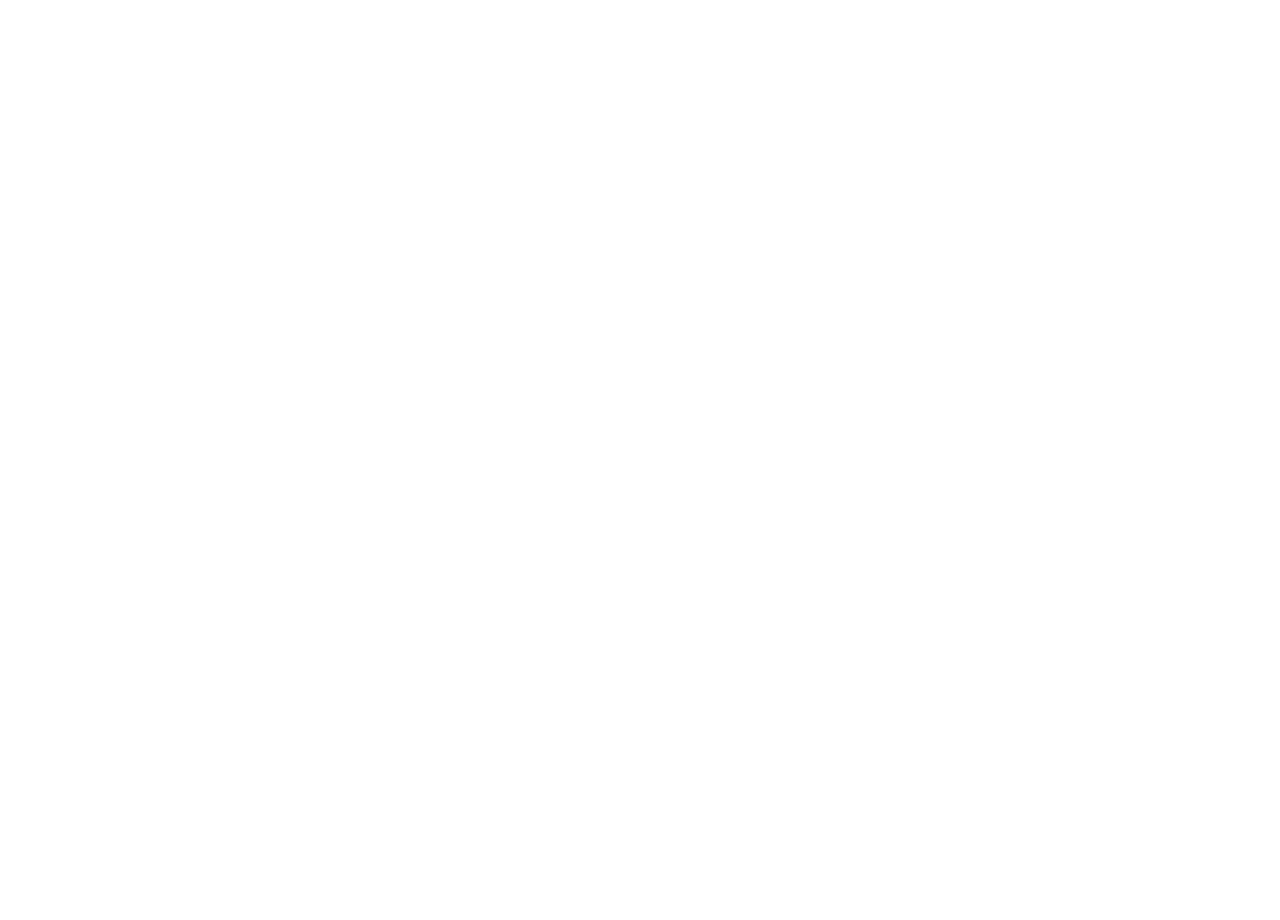
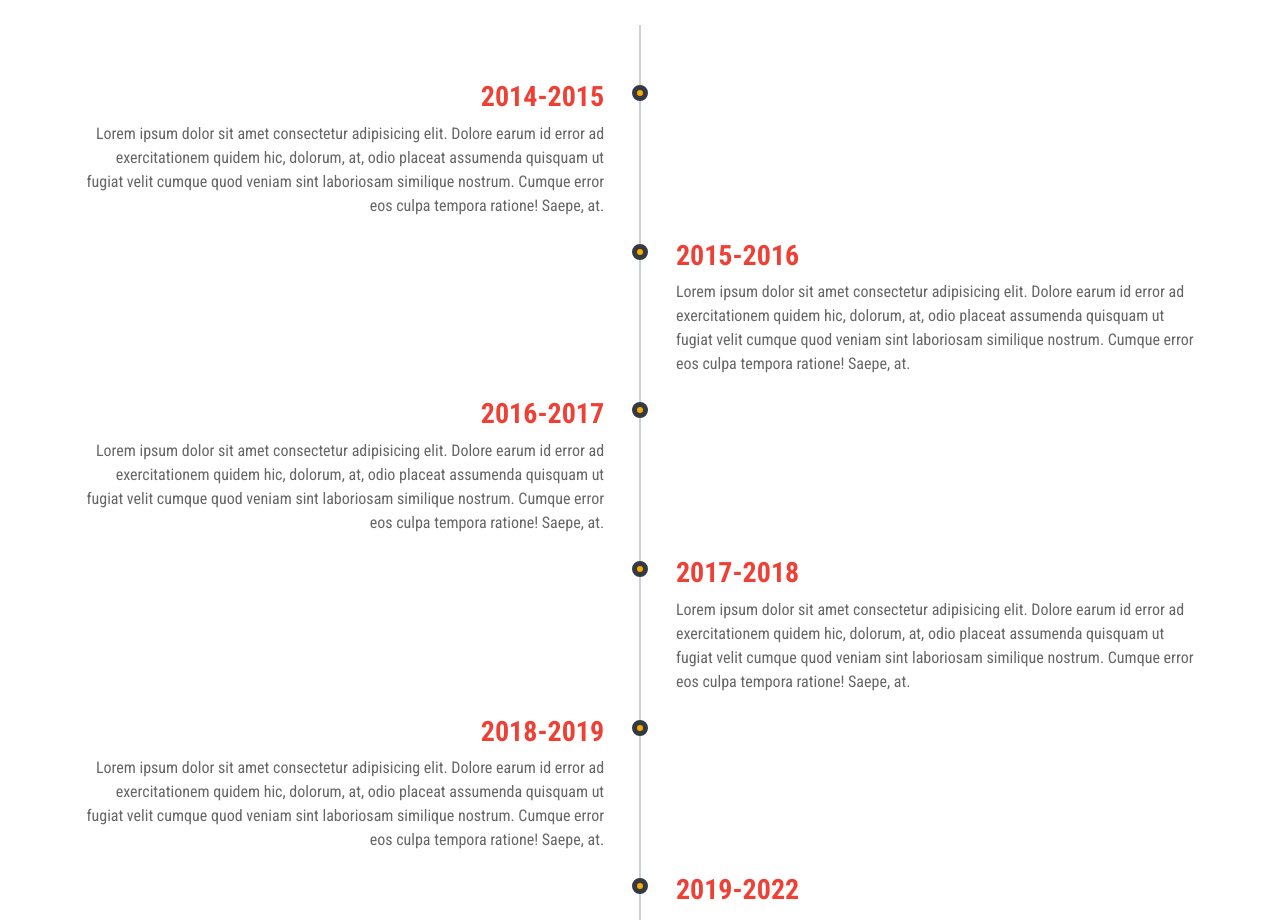
Before and after one commit to GRTerpstra/react-practice-portfolio, a React (Create React App) app: page / in a window 1280 px wide. Shown: the part 1880-2800 px from the top of the page. Before the commit the page ends 1742 px from the top, so only its background shows below. Built offline with nearby package versions, Linux system fonts and the light colour scheme.

Commit message:
Experiences component added, textual change to Navbar, bootstrap responsive change to Services.

```diff
--- a/src/App.js
+++ b/src/App.js
@@ -3,7 +3,8 @@
 import Navbar from './components/Navbar.js';
 import Header from './components/Header.js';
 import AboutMe from './components/AboutMe.js';
-import Services from './components/Services';
+import Services from './components/Services.js';
+import Experiences from './components/Experiences.js'
 
 function App() {
   return (
@@ -12,6 +13,7 @@
     <Header />
     <AboutMe />
     <Services />
+    <Experiences />
     </>
   );
 }
--- /dev/null
+++ b/src/components/Experiences.js
@@ -0,0 +1,70 @@
+import React from 'react';
+import './Experiences.scss';
+
+const Experiences = () => {
+    return (
+        <div className="experiences">
+            <div className="d-flex justify-content-center my-5">
+                <h1>experience</h1>
+            </div>
+            <div className="container experiences-wrapper">
+                <div className="timeline-block timeline-block-left">
+                    <div className="marker">
+
+                    </div>
+                    <div className="timeline-content">
+                        <h3>2014-2015</h3>
+                        <p>Lorem ipsum dolor sit amet consectetur adipisicing elit. Dolore earum id error ad exercitationem quidem hic, dolorum, at, odio placeat assumenda quisquam ut fugiat velit cumque quod veniam sint laboriosam similique nostrum. Cumque error eos culpa tempora ratione! Saepe, at.</p>
+                    </div>
+                </div>
+                <div className="timeline-block timeline-block-right">
+                    <div className="marker">
+
+                    </div>
+                    <div className="timeline-content">
+                        <h3>2015-2016</h3>
+                        <p>Lorem ipsum dolor sit amet consectetur adipisicing elit. Dolore earum id error ad exercitationem quidem hic, dolorum, at, odio placeat assumenda quisquam ut fugiat velit cumque quod veniam sint laboriosam similique nostrum. Cumque error eos culpa tempora ratione! Saepe, at.</p>
+                    </div>
+                </div>
+                <div className="timeline-block timeline-block-left">
+                    <div className="marker">
+
+                    </div>
+                    <div className="timeline-content">
+                        <h3>2016-2017</h3>
+                        <p>Lorem ipsum dolor sit amet consectetur adipisicing elit. Dolore earum id error ad exercitationem quidem hic, dolorum, at, odio placeat assumenda quisquam ut fugiat velit cumque quod veniam sint laboriosam similique nostrum. Cumque error eos culpa tempora ratione! Saepe, at.</p>
+                    </div>
+                </div>
+                <div className="timeline-block timeline-block-right">
+                    <div className="marker">
+
+                    </div>
+                    <div className="timeline-content">
+                        <h3>2017-2018</h3>
+                        <p>Lorem ipsum dolor sit amet consectetur adipisicing elit. Dolore earum id error ad exercitationem quidem hic, dolorum, at, odio placeat assumenda quisquam ut fugiat velit cumque quod veniam sint laboriosam similique nostrum. Cumque error eos culpa tempora ratione! Saepe, at.</p>
+                    </div>
+                </div>
+                <div className="timeline-block timeline-block-left">
+                    <div className="marker">
+
+                    </div>
+                    <div className="timeline-content">
+                        <h3>2018-2019</h3>
+                        <p>Lorem ipsum dolor sit amet consectetur adipisicing elit. Dolore earum id error ad exercitationem quidem hic, dolorum, at, odio placeat assumenda quisquam ut fugiat velit cumque quod veniam sint laboriosam similique nostrum. Cumque error eos culpa tempora ratione! Saepe, at.</p>
+                    </div>
+                </div>
+                <div className="timeline-block timeline-block-right">
+                    <div className="marker">
+
+                    </div>
+                    <div className="timeline-content">
+                        <h3>2019-2022</h3>
+                        <p>Lorem ipsum dolor sit amet consectetur adipisicing elit. Dolore earum id error ad exercitationem quidem hic, dolorum, at, odio placeat assumenda quisquam ut fugiat velit cumque quod veniam sint laboriosam similique nostrum. Cumque error eos culpa tempora ratione! Saepe, at.</p>
+                    </div>
+                </div>
+            </div>
+        </div>
+    )
+};
+
+export default Experiences;
--- /dev/null
+++ b/src/components/Experiences.scss
@@ -0,0 +1,94 @@
+$primary-grey: #ccd1d9;
+$primary-dark-grey: #666666;
+$primary-white: #fff;
+$primary-orange: #f9ab00;
+$primary-red: #ef4035;
+$primary-hover-red: #f33501;
+$primary-dark: rgb(52, 58, 64);
+
+.experiences {
+    padding: 0.7rem;
+}
+
+.experiences-wrapper {
+    position: relative;
+    padding: 3.125rem 0;
+    overflow: hidden;
+
+    &::before {
+        position: absolute;
+        content: "";
+        top: 0;
+        left: 50%;
+        margin-left: -0.0625rem;
+        width: 0.125rem;
+        height: 100%;
+        background-color: $primary-grey;
+        z-index: 1;
+    }
+}
+
+.experiences h1 {
+    text-transform: uppercase;
+    color: $primary-orange;
+}
+
+.timeline-block {
+    width: calc(50% + 0.5rem);
+    display: flex;
+    justify-content: space-between;
+    clear: both;
+}
+
+.timeline-block-right {
+    float: right;
+}
+
+.timeline-block-left {
+    float: left;
+    text-align: right;
+    direction: rtl;
+}
+
+.marker {
+    width: 1rem;
+    height: 1rem;
+    border-radius: 50%;
+    border: 0.3125rem solid $primary-dark;
+    background-color: $primary-orange;
+    margin-top: 0.625rem;
+    z-index: 3;
+}
+
+.timeline-content {
+    width: 95%;
+    padding: 0 0.9375rem;
+    color: $primary-dark-grey;
+    direction: ltr;
+}
+
+.timeline-content h3 {
+    margin-top: 0.3125rem;
+    color: $primary-red;
+    font-weight: 900;
+}
+
+@media(max-width:768px) {
+
+    .experiences-wrapper {
+        padding-left: 0;
+        &::before {
+            left: 0.5rem;
+            margin-bottom: 1.875rem;
+        }
+    }
+    .timeline-block-right {
+        float: none;
+        width: 100%;
+    }
+    .timeline-block-left {
+        direction: ltr;
+        text-align: left;
+        width: 100%;
+    }
+}
--- a/src/components/Navbar.js
+++ b/src/components/Navbar.js
@@ -25,7 +25,7 @@
                             <a class="nav-link" href="#">Services</a>
                         </li>
                         <li class="nav-item">
-                            <a class="nav-link" href="#">Work</a>
+                            <a class="nav-link" href="#">Experiences</a>
                         </li>
                         <li class="nav-item">
                             <a class="nav-link" href="#">Portfolio</a>
--- a/src/components/Services.js
+++ b/src/components/Services.js
@@ -10,7 +10,7 @@
             <h1 className="py-5">My Services</h1>
             <div className="container">
                 <div className="row">
-                    <div className="col-md-3 col-sm-6">
+                    <div className="col-lg-3 col-md-6 col-sm-6">
                         <div className="box">
                             <div className="circle">
                                 <FontAwesomeIcon className="icon" icon={faDesktop} size="2x" />
@@ -19,7 +19,7 @@
                             <p>Lorem ipsum dolor sit amet consectetur adipisicing elit.</p>
                         </div>
                     </div>
-                    <div className="col-md-3 col-sm-6">
+                    <div className="col-lg-3 col-md-6 col-sm-6">
                         <div className="box">
                             <div className="circle">
                                 <FontAwesomeIcon className="icon" icon={faFileCode} size="2x" />
@@ -28,7 +28,7 @@
                             <p>Lorem ipsum dolor sit amet.</p>
                         </div>
                     </div>
-                    <div className="col-md-3 col-sm-6">
+                    <div className="col-lg-3 col-md-6 col-sm-6">
                         <div className="box">
                             <div className="circle">
                                 <FontAwesomeIcon className="icon" icon={faFacebookF} size="2x" />
@@ -37,7 +37,7 @@
                             <p>Lorem ipsum dolor sit amet consectetur.</p>
                         </div>
                     </div>
-                    <div className="col-md-3 col-sm-6">
+                    <div className="col-lg-3 col-md-6 col-sm-6">
                         <div className="box">
                             <div className="circle">
                                 <FontAwesomeIcon className="icon" icon={faGoogle} size="2x" />
```
